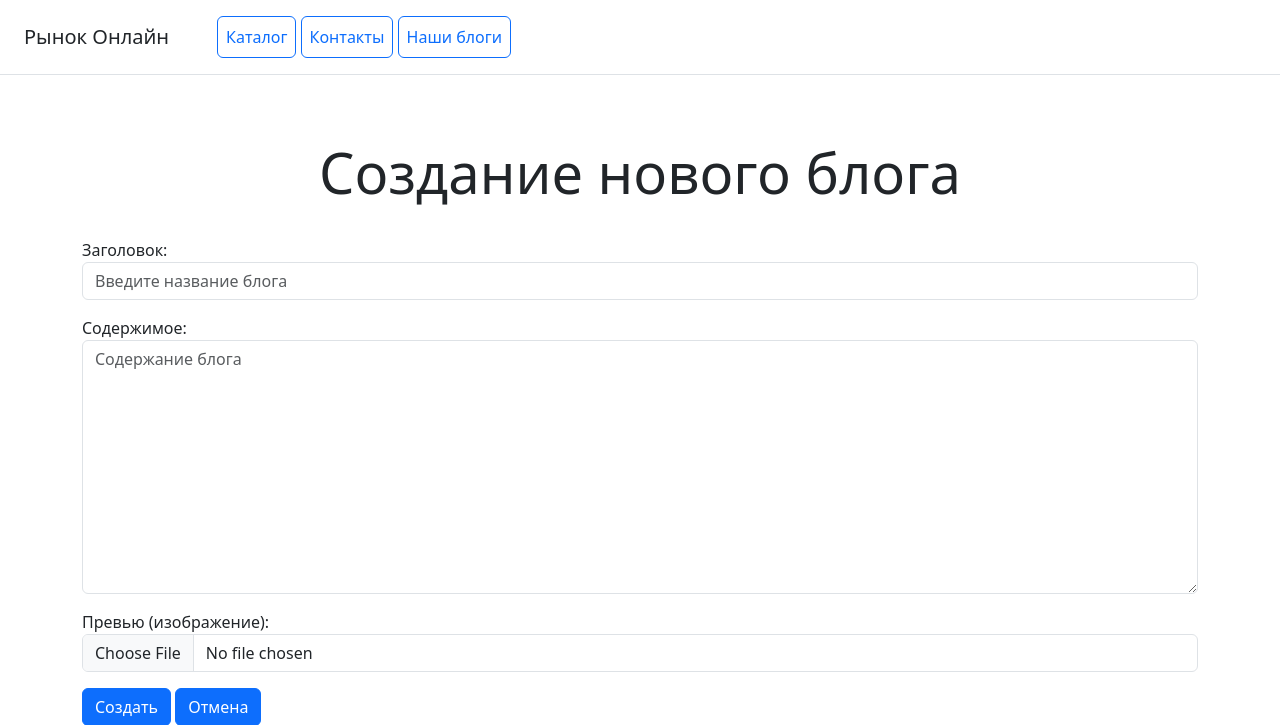
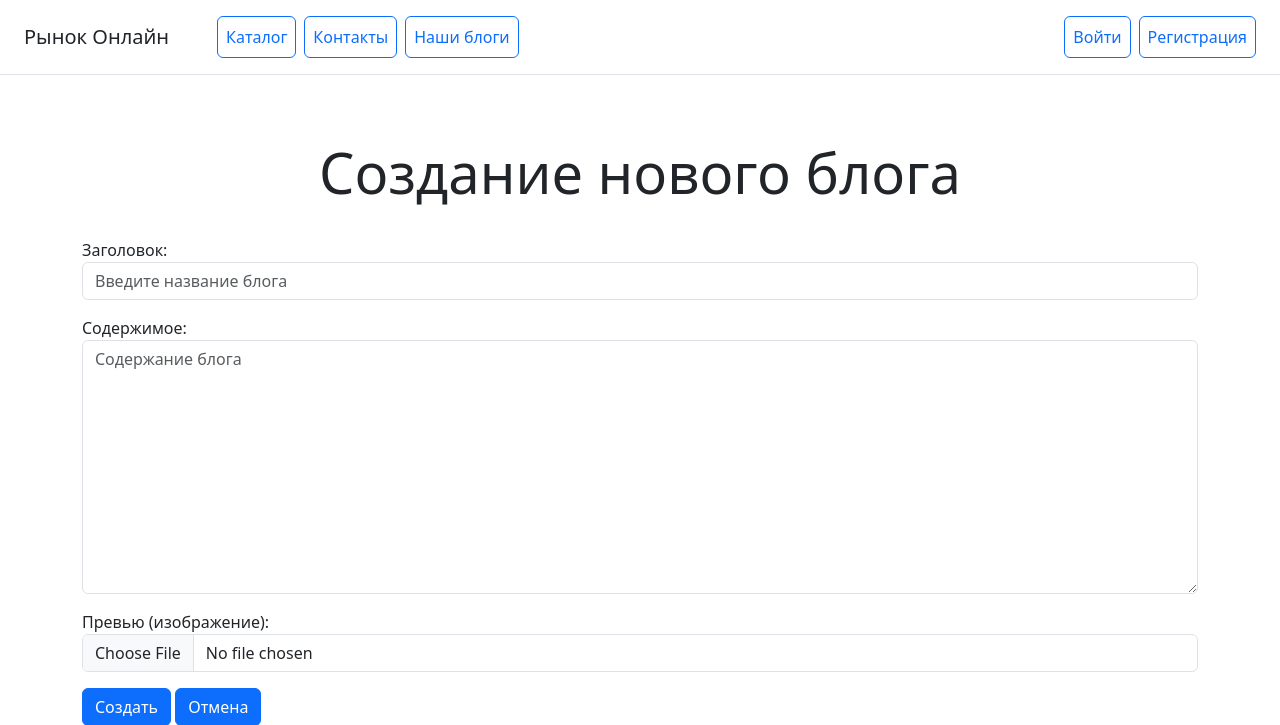
Before and after one commit to DGBIZT/acquaintancedj, a Django app: page /blog/blog/new/ in a window 1280 px wide. Shown: the top 725 px of the page. Run offline with Django 5.2, Linux system fonts and the light colour scheme; some libraries are stand-ins or nearby versions.

Commit message:
Создание кнопок регистрация, авторизация и выход

```diff
--- a/catalog/templates/catalog/header.html
+++ b/catalog/templates/catalog/header.html
@@ -1,11 +1,18 @@
 <header>
 <div class="d-flex flex-column flex-md-row align-items-center p-3 px-md-4 mb-3 bg-white border-bottom box-shadow">
     <h5 class="my-0 mr-md-auto font-weight-normal">Рынок Онлайн</h5>
-    <nav class="ms-5">
-        <a class="p-2 btn btn-outline-primary" href="/catalog/home">Каталог</a>
-        <a class="p-2 btn btn-outline-primary" href="/catalog/contacts/">Контакты</a>
+    <nav class="ms-5 d-flex">
+        <a class="p-2 btn btn-outline-primary me-2" href="/catalog/home">Каталог</a>
+        <a class="p-2 btn btn-outline-primary me-2" href="/catalog/contacts/">Контакты</a>
         <a class="p-2 btn btn-outline-primary" href="/blog/blog_list/">Наши блоги</a>
-
     </nav>
+    <div class="ms-auto d-flex flex-wrap">
+        {% if user.is_authenticated %}
+            <a class="p-2 btn btn-outline-primary me-2" href="#">Выйти</a>
+        {% else %}
+            <a class="p-2 btn btn-outline-primary me-2" href="#">Войти</a>
+            <a class="p-2 btn btn-outline-primary" href="#">Регистрация</a>
+        {% endif %}
+    </div>
 </div>
 </header>
```
